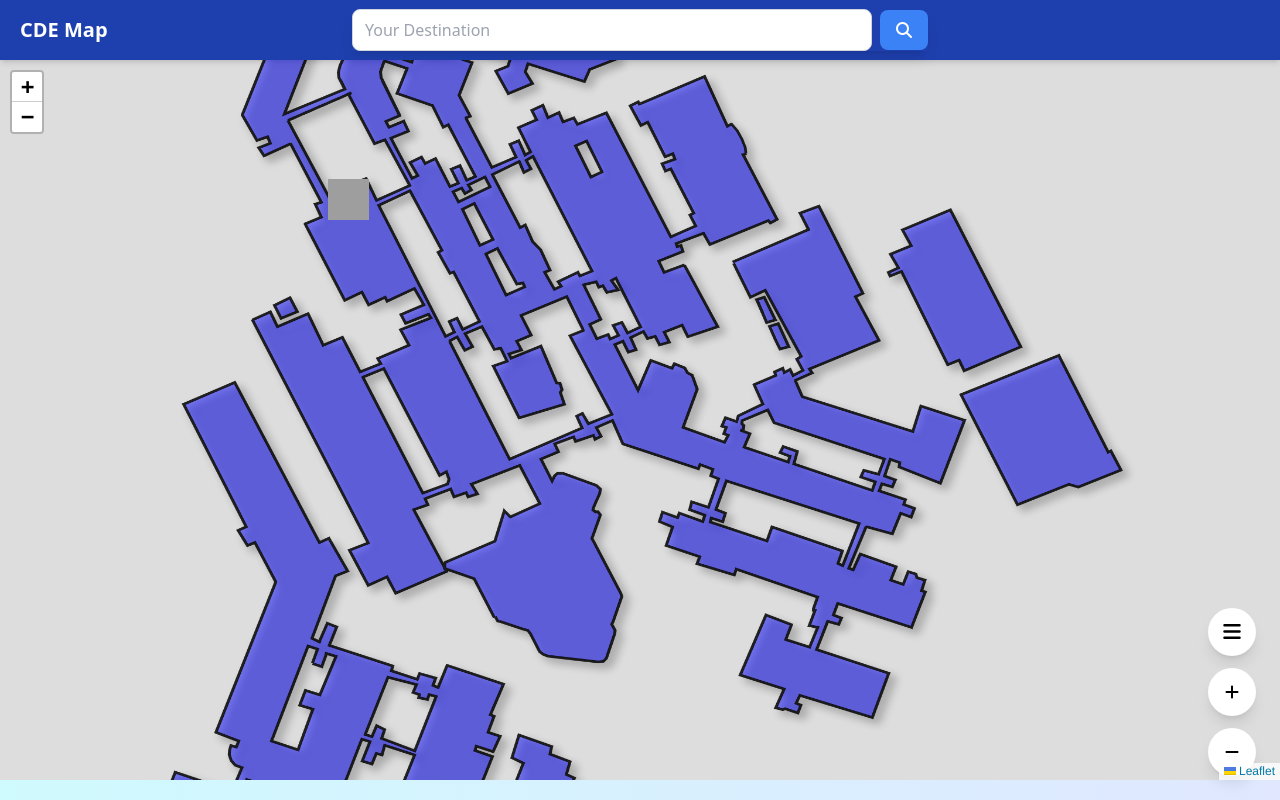
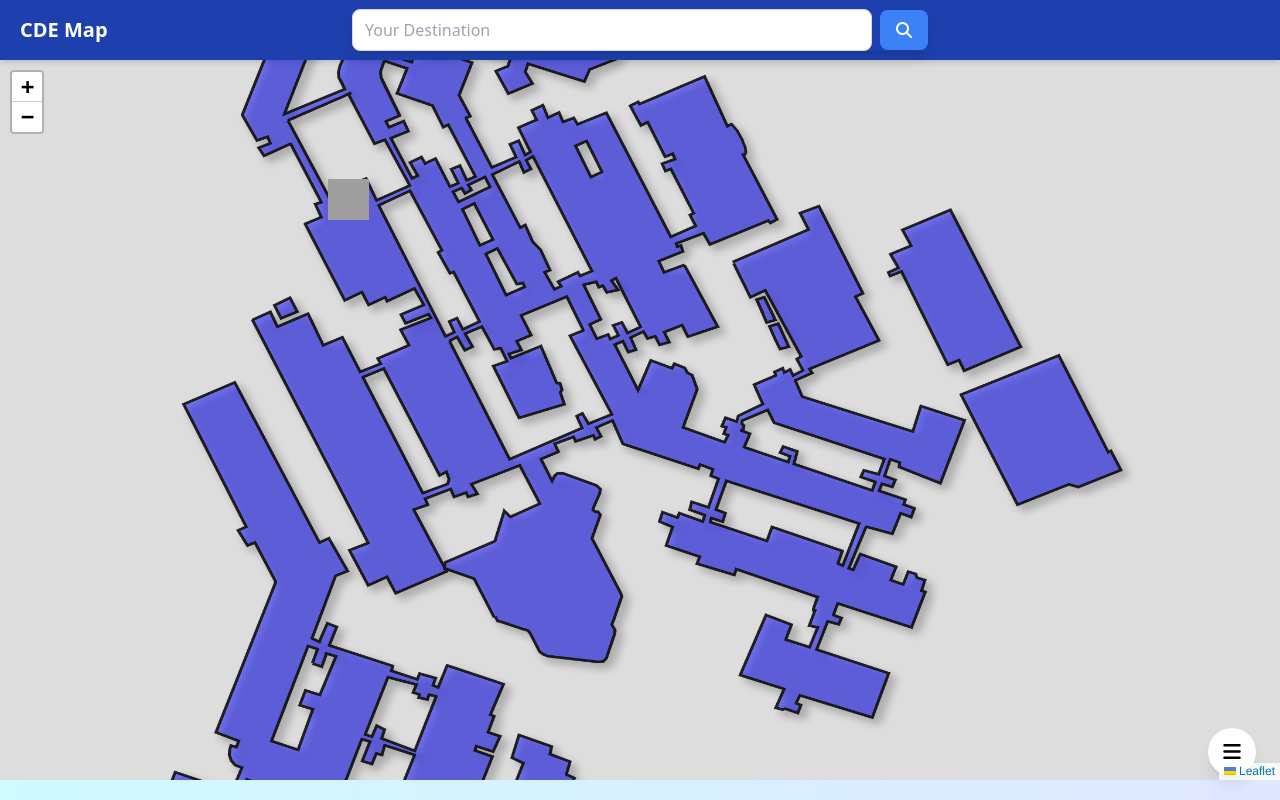
Before and after one commit to Aluminium-Oxide/Orbital-7008, a React (Create React App) app: page / in a window 1280 px wide. Built offline with nearby package versions, Linux system fonts and the light colour scheme; grey boxes are pictures that could not be loaded.

Commit message:
add mappclicklogger

```diff
--- a/package.json
+++ b/package.json
@@ -4,7 +4,6 @@
   "private": true,
   "dependencies": {
     "@fortawesome/fontawesome-free": "^6.7.2",
-    "@types/leaflet": "^1.9.18",
     "@types/node": "^16.18.126",
     "@types/react": "^19.1.6",
     "@types/react-dom": "^19.1.5",
@@ -41,6 +40,7 @@
     ]
   },
   "devDependencies": {
+    "@types/leaflet": "^1.9.18",
     "autoprefixer": "^10.4.21",
     "postcss": "^8.5.3",
     "tailwindcss": "^3.4.17"
--- a/src/App.tsx
+++ b/src/App.tsx
@@ -1,7 +1,7 @@
 import "@fortawesome/fontawesome-free/css/all.min.css";
 import React, { useEffect, useRef, useState } from 'react';
-import 'leaflet/dist/leaflet.css';  // 引入CSS样式
-import L from 'leaflet';  // 引入Leaflet库
+import 'leaflet/dist/leaflet.css';  // import CSS
+import L from 'leaflet';  // import Leaflet
 import { MapContainer, TileLayer } from "react-leaflet";
 import MapComponent from './Component/MapComponent';
 
@@ -48,12 +48,7 @@ function App() {
         <button id="menuBtn" className="w-12 h-12 rounded-full bg-white shadow-lg flex items-center justify-center hover:bg-gray-100 transition-colors touch-manipulation active:scale-95">
           <i className="fa-solid fa-bars text-xl"></i>
         </button>
-        <button className="w-12 h-12 rounded-full bg-white shadow-lg flex items-center justify-center hover:bg-gray-100 transition-colors touch-manipulation active:scale-95">
-          <i className="fa-solid fa-plus text-dark"></i>
-        </button>
-        <button className="w-12 h-12 rounded-full bg-white shadow-lg flex items-center justify-center hover:bg-gray-100 transition-colors touch-manipulation active:scale-95">
-          <i className="fa-solid fa-minus text-dark"></i>
-        </button>
+
       </div>
 
       {/* image of CDE map */}
--- a/src/Component/MapComponent.tsx
+++ b/src/Component/MapComponent.tsx
@@ -2,6 +2,20 @@ import React, { useEffect, useRef, useState } from 'react';
 import L from 'leaflet';
 import 'leaflet/dist/leaflet.css';
 import { MapContainer, ImageOverlay, Marker, Popup } from 'react-leaflet';
+import { useMapEvents } from 'react-leaflet';  // useMapEvents hook for handling map events
+
+// MapClickLogger, monitor map click events and record coordinates
+function MapClickLogger() {
+  console.log("MapClickLogger mounted");
+  useMapEvents({
+    click(e) {
+      const { lat, lng } = e.latlng;
+      console.log(`Location: x = ${lng.toFixed(0)}, y = ${lat.toFixed(0)}`);
+    }
+  });
+  return null;
+}
+
 
 type Building = {
   id: number;
@@ -94,7 +108,11 @@ const MapComponent = () => {
         <ImageOverlay
           url="/CDEmap.png"
           bounds={[[0, 0], [mapHeight, mapWidth]]}
+          interactive={true}
         />
+
+        {/* Add MapClickLogger */}
+        <MapClickLogger />
 
         {/* 添加建筑标记 */}
         {buildings.map(building => (
```
Also changed, not shown: 1 other file (tests, documents, lock files or other folders).
